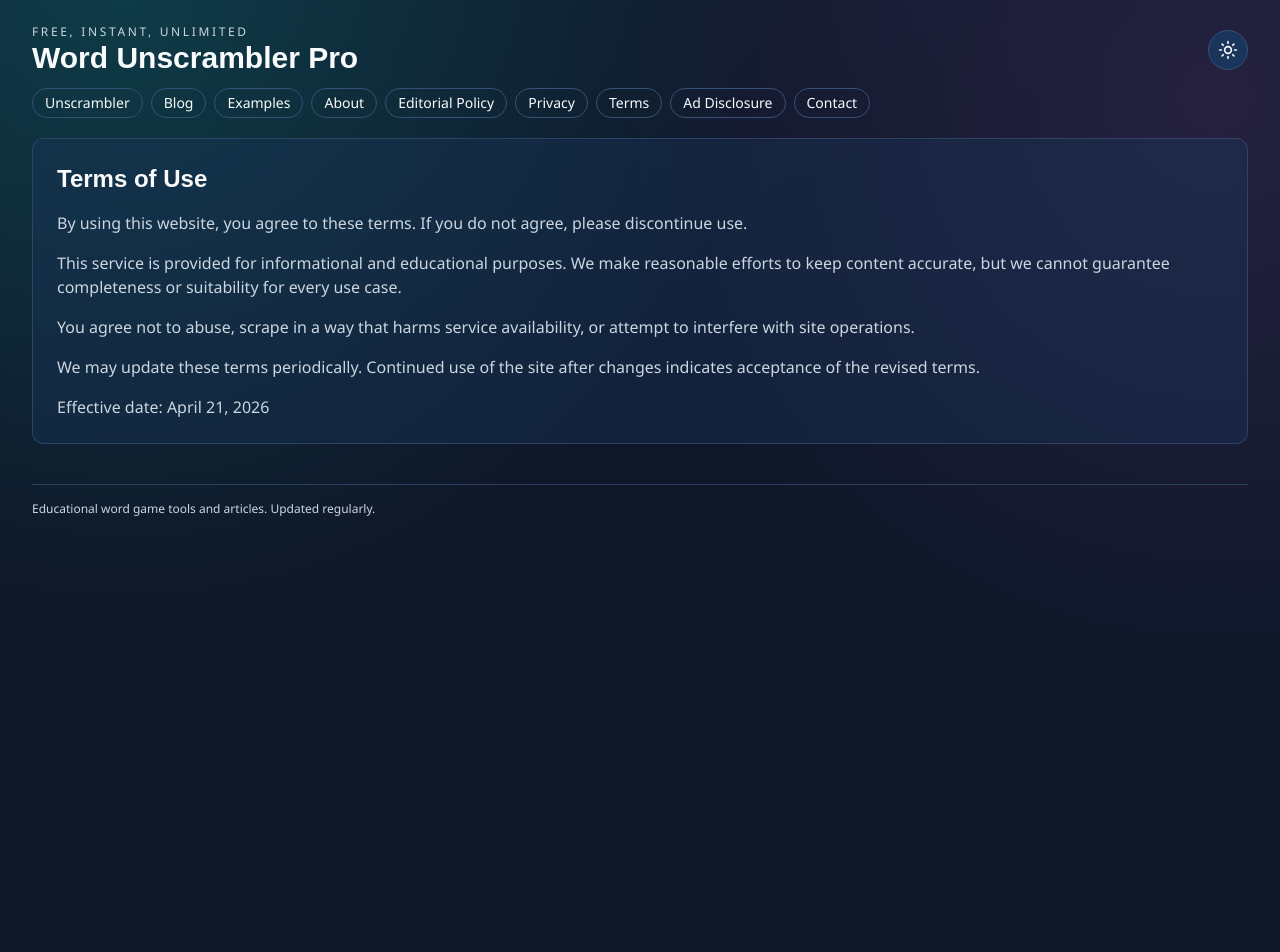
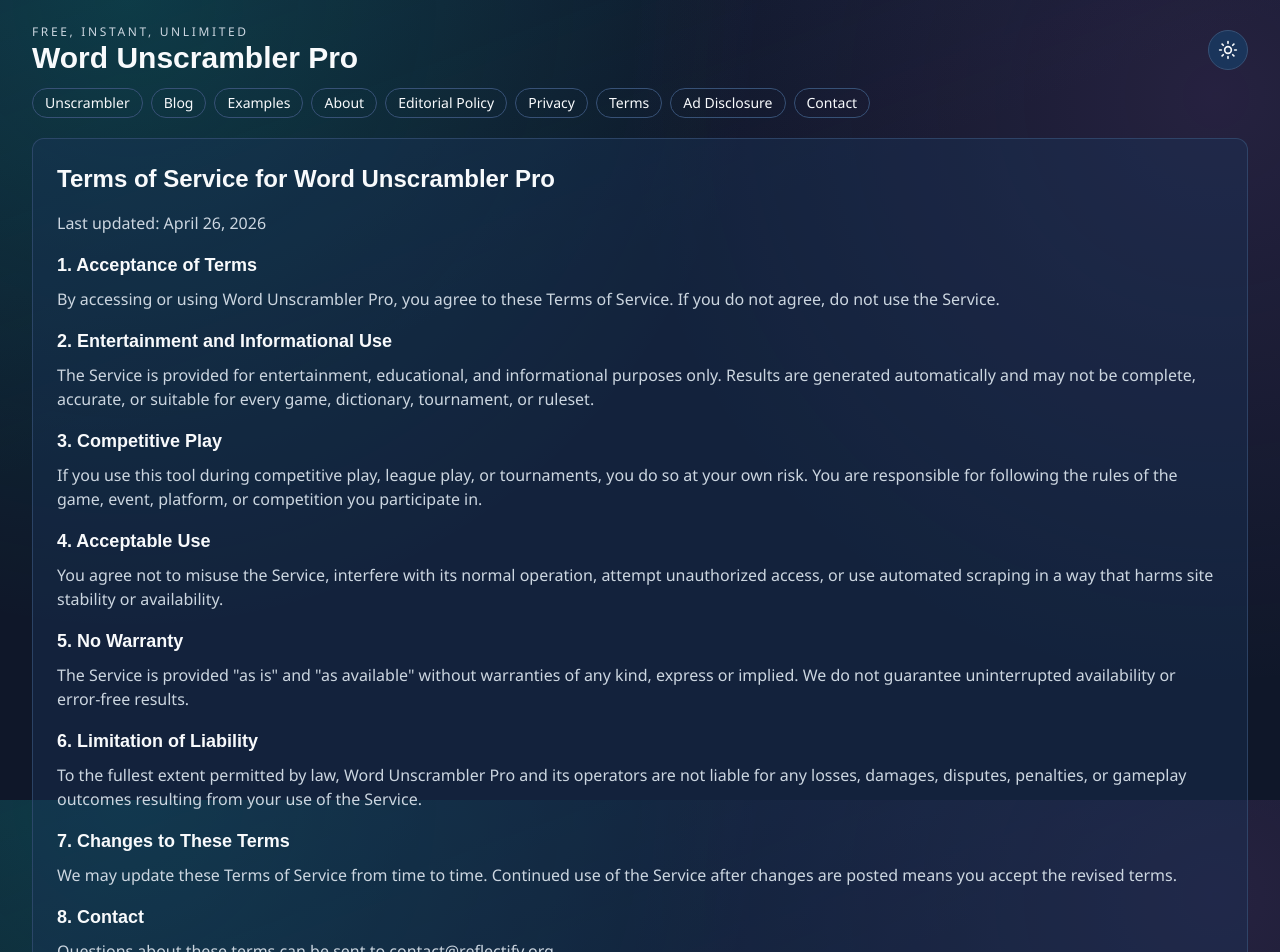
Before and after one commit to Jermdog86/word-unscrambler-pro, a Next.js app: page /terms in a window 1280 px wide. Shown: the top 952 px of the page. Before the commit the page ends 800 px from the top, so only its background shows below. Built offline with nearby package versions, Linux system fonts and the light colour scheme.

Commit message:
Update legal pages and stabilize dictionary builds

```diff
--- a/app/privacy-policy/page.tsx
+++ b/app/privacy-policy/page.tsx
@@ -2,7 +2,7 @@
 
 export const metadata: Metadata = {
   title: "Privacy Policy",
-  description: "Privacy policy for Word Unscrambler Pro, including analytics, cookies, and advertising disclosures.",
+  description: "Privacy policy for Word Unscrambler Pro covering ads, analytics, cookies, and your rights.",
   alternates: {
     canonical: "/privacy-policy"
   }
@@ -11,23 +11,37 @@
 export default function PrivacyPolicyPage() {
   return (
     <main className="rounded-xl border border-border/70 bg-card/40 p-5 sm:p-6">
-      <h2 className="text-2xl font-semibold">Privacy Policy</h2>
+      <h2 className="text-2xl font-semibold">Privacy Policy for Word Unscrambler Pro</h2>
       <div className="mt-4 space-y-4 text-sm text-muted-foreground sm:text-base">
-        <p>
-          This website may use cookies, local storage, and analytics tools to improve performance, measure usage patterns, and
-          enhance user experience.
-        </p>
-        <p>
-          Third-party advertising vendors, including Google, may use cookies to serve ads based on prior visits to this and other
-          websites. Users may opt out of personalized advertising by visiting Ads Settings.
-        </p>
-        <p>
-          We do not sell personal information. If you contact us directly, we only use your information to respond to your request.
-        </p>
-        <p>
-          This policy may be updated periodically. Material changes will be reflected on this page with an updated effective date.
-        </p>
-        <p>Effective date: April 21, 2026</p>
+        <p>Last updated: April 26, 2026</p>
+        <section className="space-y-2">
+          <h3 className="text-base font-semibold text-foreground sm:text-lg">1. Introduction</h3>
+          <p>Word Unscrambler Pro (&quot;we&quot;, &quot;us&quot;, or &quot;our&quot;) operates the website https://www.unscramble.fyi/ (the &quot;Service&quot;).</p>
+        </section>
+        <section className="space-y-2">
+          <h3 className="text-base font-semibold text-foreground sm:text-lg">2. Information We Collect</h3>
+          <p>We do not collect any personal information. The word unscrambler tool runs entirely in your browser. We do not store any input you enter.</p>
+        </section>
+        <section className="space-y-2">
+          <h3 className="text-base font-semibold text-foreground sm:text-lg">3. Google AdSense</h3>
+          <p>We use Google AdSense to display advertisements. Google may use cookies to serve ads based on your prior visits to this and other websites.</p>
+        </section>
+        <section className="space-y-2">
+          <h3 className="text-base font-semibold text-foreground sm:text-lg">4. Google Analytics</h3>
+          <p>We use Google Analytics to understand how visitors use our site. This helps us improve the Service.</p>
+        </section>
+        <section className="space-y-2">
+          <h3 className="text-base font-semibold text-foreground sm:text-lg">5. Your Rights</h3>
+          <p>You can disable cookies in your browser settings. You can opt out of Google Analytics by installing the Google Analytics Opt-out Browser Add-on.</p>
+        </section>
+        <section className="space-y-2">
+          <h3 className="text-base font-semibold text-foreground sm:text-lg">6. Changes to This Policy</h3>
+          <p>We may update this Privacy Policy from time to time. We will notify you of any changes by posting the new Privacy Policy on this page.</p>
+        </section>
+        <section className="space-y-2">
+          <h3 className="text-base font-semibold text-foreground sm:text-lg">7. Contact Us</h3>
+          <p>If you have any questions about this Privacy Policy, please contact us at contact@reflectify.org.</p>
+        </section>
       </div>
     </main>
   );
--- a/app/terms/page.tsx
+++ b/app/terms/page.tsx
@@ -1,8 +1,8 @@
 import type { Metadata } from "next";
 
 export const metadata: Metadata = {
-  title: "Terms of Use",
-  description: "Terms of use for Word Unscrambler Pro, including acceptable use, liability limits, and service terms.",
+  title: "Terms of Service",
+  description: "Terms of service for Word Unscrambler Pro covering acceptable use, competitive play, and liability limits.",
   alternates: {
     canonical: "/terms"
   }
@@ -11,22 +11,41 @@
 export default function TermsPage() {
   return (
     <main className="rounded-xl border border-border/70 bg-card/40 p-5 sm:p-6">
-      <h2 className="text-2xl font-semibold">Terms of Use</h2>
+      <h2 className="text-2xl font-semibold">Terms of Service for Word Unscrambler Pro</h2>
       <div className="mt-4 space-y-4 text-sm text-muted-foreground sm:text-base">
-        <p>
-          By using this website, you agree to these terms. If you do not agree, please discontinue use.
-        </p>
-        <p>
-          This service is provided for informational and educational purposes. We make reasonable efforts to keep content accurate,
-          but we cannot guarantee completeness or suitability for every use case.
-        </p>
-        <p>
-          You agree not to abuse, scrape in a way that harms service availability, or attempt to interfere with site operations.
-        </p>
-        <p>
-          We may update these terms periodically. Continued use of the site after changes indicates acceptance of the revised terms.
-        </p>
-        <p>Effective date: April 21, 2026</p>
+        <p>Last updated: April 26, 2026</p>
+        <section className="space-y-2">
+          <h3 className="text-base font-semibold text-foreground sm:text-lg">1. Acceptance of Terms</h3>
+          <p>By accessing or using Word Unscrambler Pro, you agree to these Terms of Service. If you do not agree, do not use the Service.</p>
+        </section>
+        <section className="space-y-2">
+          <h3 className="text-base font-semibold text-foreground sm:text-lg">2. Entertainment and Informational Use</h3>
+          <p>The Service is provided for entertainment, educational, and informational purposes only. Results are generated automatically and may not be complete, accurate, or suitable for every game, dictionary, tournament, or ruleset.</p>
+        </section>
+        <section className="space-y-2">
+          <h3 className="text-base font-semibold text-foreground sm:text-lg">3. Competitive Play</h3>
+          <p>If you use this tool during competitive play, league play, or tournaments, you do so at your own risk. You are responsible for following the rules of the game, event, platform, or competition you participate in.</p>
+        </section>
+        <section className="space-y-2">
+          <h3 className="text-base font-semibold text-foreground sm:text-lg">4. Acceptable Use</h3>
+          <p>You agree not to misuse the Service, interfere with its normal operation, attempt unauthorized access, or use automated scraping in a way that harms site stability or availability.</p>
+        </section>
+        <section className="space-y-2">
+          <h3 className="text-base font-semibold text-foreground sm:text-lg">5. No Warranty</h3>
+          <p>The Service is provided &quot;as is&quot; and &quot;as available&quot; without warranties of any kind, express or implied. We do not guarantee uninterrupted availability or error-free results.</p>
+        </section>
+        <section className="space-y-2">
+          <h3 className="text-base font-semibold text-foreground sm:text-lg">6. Limitation of Liability</h3>
+          <p>To the fullest extent permitted by law, Word Unscrambler Pro and its operators are not liable for any losses, damages, disputes, penalties, or gameplay outcomes resulting from your use of the Service.</p>
+        </section>
+        <section className="space-y-2">
+          <h3 className="text-base font-semibold text-foreground sm:text-lg">7. Changes to These Terms</h3>
+          <p>We may update these Terms of Service from time to time. Continued use of the Service after changes are posted means you accept the revised terms.</p>
+        </section>
+        <section className="space-y-2">
+          <h3 className="text-base font-semibold text-foreground sm:text-lg">8. Contact</h3>
+          <p>Questions about these terms can be sent to contact@reflectify.org.</p>
+        </section>
       </div>
     </main>
   );
```
Also changed, not shown: scripts/build-dictionaries.mjs (+19 -3 lines), public/dictionaries/scrabble_words.min.json, public/dictionaries/words_alpha.min.json.
